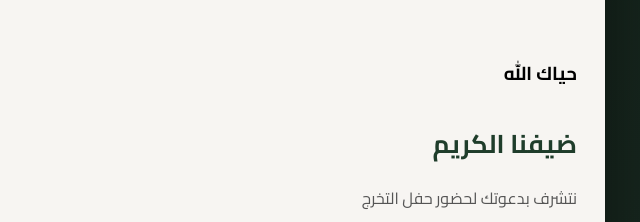
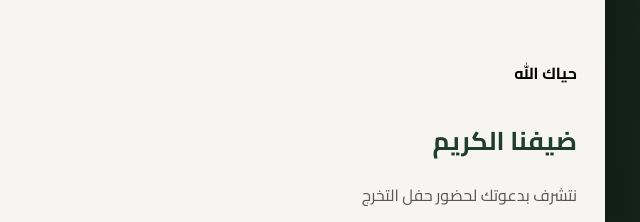
Before and after one commit to SarahAlhindi/rsvp-page, a plain HTML site: page index.html in a window 1280 px wide. Shown: the part 263-485 px from the top of the page, 485-1125 px from the left. Drawn offline with Linux system fonts and the light colour scheme.

Commit message:
Update index.html

```diff
--- a/index.html
+++ b/index.html
@@ -24,7 +24,7 @@
     <!-- Info -->
     <div class="info-side">
 
-      <h3 class="animate-item" data-delay="0.2">حياك الله</h3>
+      <h4 class="animate-item" data-delay="0.2">حياك الله</h4>
 
       <h2 class="animate-item" data-delay="0.4">
         <span id="guestName">Guest</span>
```
